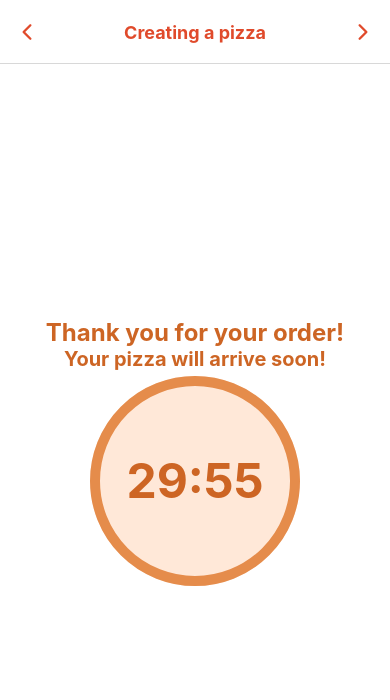
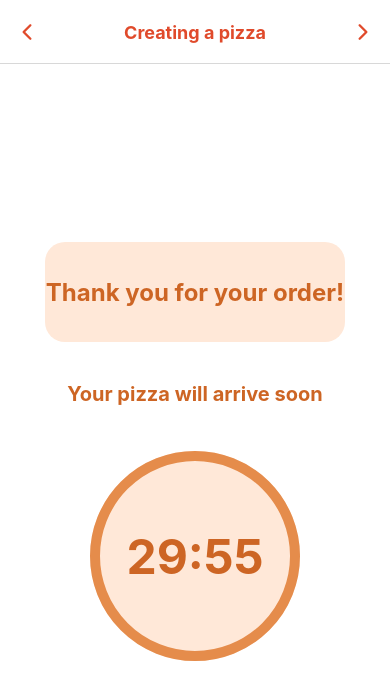
Before and after one commit to marikadu/Mobile-Programming-Project, a React Native app: screen /Timer in a window 390 px wide. Shown: the top 700 px of the page. Built offline with nearby package versions, Linux system fonts and the light colour scheme.

Commit message:
added better styling for TimerScreen

```diff
--- a/App.js
+++ b/App.js
@@ -66,7 +66,7 @@ export default function App({ navigation }) {
         headerLeft: () => <HeaderLeftButton navigation={navigation} />, // Left arrow component
       })}>
         <Stack.Screen name="PepperoniPals" component={PepperoniPalsView} options={({route}) => ({title: route.params?.name ? route.params.name : "Pepperoni_PAPIiii"})} />
-        <Stack.Screen name="Dough" component={TimerScreen} options={{ title: 'Creating a pizza' }}/>
+        <Stack.Screen name="Dough" component={DoughScreen} options={{ title: 'Creating a pizza' }}/>
         <Stack.Screen name="Sauce" component={SauceScreen} options={{ title: 'Creating a pizza' }}/>
         <Stack.Screen name="Toppings" component={ToppingsScreen} options={{ title: 'Creating a pizza' }}/>
         <Stack.Screen name="Timer" component={TimerScreen} options={{ title: 'Creating a pizza' }}/>
--- a/screens/TimerScreen.js
+++ b/screens/TimerScreen.js
@@ -53,11 +53,11 @@ export default function TimerScreen({ route, navigation }) {
 
   return (
     <View style={styles.container}>
-      <View>
+      <View style={styles.backgroundBackgroundContainer}>
         <Text style={styles.backgroundContainer}>Thank you for your order!</Text>
       </View>
       <View>
-        <Text style={styles.textMessage}>Your pizza will arrive soon!</Text>
+        <Text style={styles.textMessage}>Your pizza will arrive soon</Text>
       </View>
       <View style={styles.timerWrapper}>
         <Svg
@@ -106,14 +106,22 @@ const styles = StyleSheet.create({
     flex: 1,
     justifyContent: 'center',
     alignItems: 'center',
-    backgroundColor: '#fff',
+    backgroundColor: 'white',
+  },
+  backgroundBackgroundContainer: {
+    justifyContent: 'center',
+    alignItems: 'center',
+    backgroundColor: '#FFE8D8',
+    borderRadius: 20,
+    width: 300,
+    height: 100,
   },
   backgroundContainer: {
     justifyContent: 'center',
+    alignItems: 'center',
     fontSize: 24,
     fontWeight: 'bold',
     color: '#CD6524',
-    backgroundColor: 'FFE8D8',
   },
   textMessage: {
     justifyContent: 'center',
@@ -121,6 +129,7 @@ const styles = StyleSheet.create({
     fontWeight: 'bold',
     color: '#CD6524',
     backgroundColor: 'FFE8D8',
+    margin: 40,
   },
   timerWrapper: {
     justifyContent: 'center',
```
